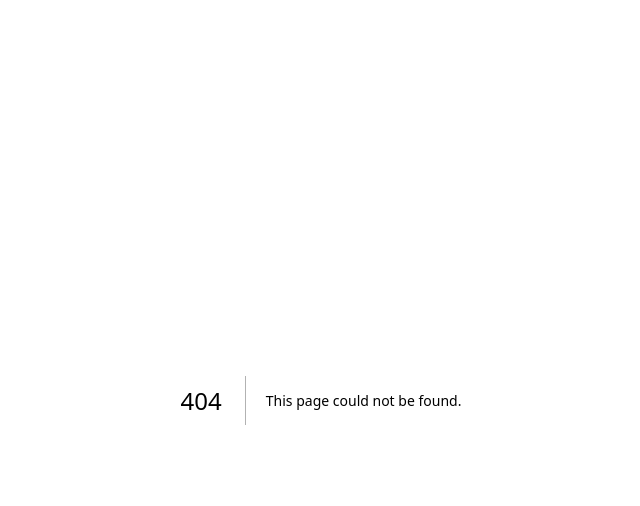
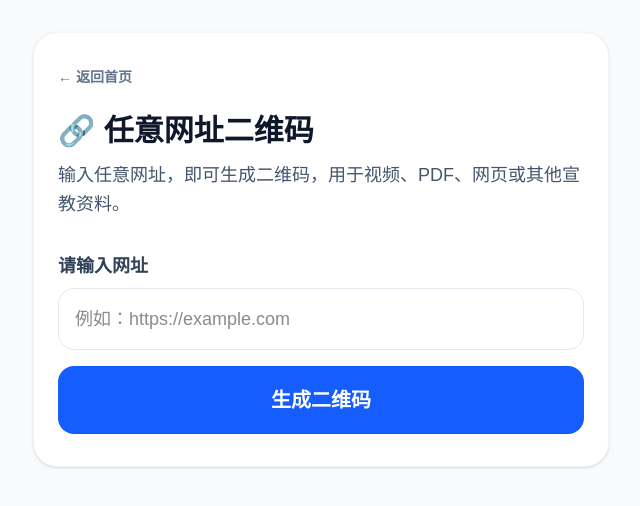
Before and after one commit to chenmeng900811-lang/health-education, a Next.js app: page /tools in a window 1280 px wide. Before the commit this address had no page. Shown: the top 506 px of the page, without its empty margins (319-959 px from the left). Built offline with nearby package versions, Linux system fonts and the light colour scheme.

Commit message:
add custom qrcode tool

```diff
--- a/app/page.tsx
+++ b/app/page.tsx
@@ -33,7 +33,7 @@ export default function Home() {
           </a>
 
           <a
-            href="./qrcode"
+            href="./tools"
             className="block rounded-2xl bg-slate-100 px-6 py-5 text-xl font-bold text-slate-700"
           >
             👩‍⚕️ 医护人员：进入工具箱 🔒
--- /dev/null
+++ b/app/tools/page.tsx
@@ -0,0 +1,153 @@
+'use client';
+
+import React, { useState } from 'react';
+import { QRCodeSVG } from 'qrcode.react';
+
+export default function ToolsPage() {
+  const [url, setUrl] = useState('');
+  const [finalUrl, setFinalUrl] = useState('');
+
+  const generateQRCode = () => {
+    if (!url.trim()) {
+      alert('请先输入网址');
+      return;
+    }
+
+    let cleanUrl = url.trim();
+
+    if (!cleanUrl.startsWith('http://') && !cleanUrl.startsWith('https://')) {
+      cleanUrl = `https://${cleanUrl}`;
+    }
+
+    setFinalUrl(cleanUrl);
+  };
+
+  const downloadSVG = () => {
+    const svg = document.getElementById('custom-qr-code');
+    if (!svg) return;
+
+    const serializer = new XMLSerializer();
+    const svgString = serializer.serializeToString(svg);
+    const blob = new Blob([svgString], {
+      type: 'image/svg+xml;charset=utf-8',
+    });
+
+    const objectUrl = URL.createObjectURL(blob);
+    const link = document.createElement('a');
+    link.href = objectUrl;
+    link.download = '二维码.svg';
+    link.click();
+
+    URL.revokeObjectURL(objectUrl);
+  };
+
+  const downloadPNG = () => {
+    const svg = document.getElementById('custom-qr-code');
+    if (!svg) return;
+
+    const serializer = new XMLSerializer();
+    const svgString = serializer.serializeToString(svg);
+    const blob = new Blob([svgString], {
+      type: 'image/svg+xml;charset=utf-8',
+    });
+
+    const objectUrl = URL.createObjectURL(blob);
+    const img = new Image();
+
+    img.onload = () => {
+      const canvas = document.createElement('canvas');
+      canvas.width = 1000;
+      canvas.height = 1000;
+
+      const ctx = canvas.getContext('2d');
+      if (!ctx) return;
+
+      ctx.fillStyle = '#ffffff';
+      ctx.fillRect(0, 0, 1000, 1000);
+      ctx.drawImage(img, 100, 100, 800, 800);
+
+      const pngUrl = canvas.toDataURL('image/png');
+
+      const link = document.createElement('a');
+      link.href = pngUrl;
+      link.download = '二维码.png';
+      link.click();
+
+      URL.revokeObjectURL(objectUrl);
+    };
+
+    img.src = objectUrl;
+  };
+
+  return (
+    <main className="min-h-screen bg-slate-50 px-4 py-8">
+      <div className="mx-auto max-w-xl rounded-3xl border border-slate-100 bg-white px-6 py-8 shadow-sm">
+        <a href="../" className="text-sm font-bold text-slate-500">
+          ← 返回首页
+        </a>
+
+        <h1 className="mt-6 text-3xl font-black text-slate-900">
+          🔗 任意网址二维码
+        </h1>
+
+        <p className="mt-3 text-lg leading-relaxed text-slate-600">
+          输入任意网址，即可生成二维码，用于视频、PDF、网页或其他宣教资料。
+        </p>
+
+        <div className="mt-8">
+          <label className="mb-2 block text-lg font-bold text-slate-700">
+            请输入网址
+          </label>
+
+          <input
+            value={url}
+            onChange={(e) => setUrl(e.target.value)}
+            placeholder="例如：https://example.com"
+            className="w-full rounded-2xl border border-slate-200 px-4 py-4 text-lg outline-none focus:border-blue-500"
+          />
+
+          <button
+            onClick={generateQRCode}
+            className="mt-4 w-full rounded-2xl bg-blue-600 px-6 py-5 text-xl font-bold text-white"
+          >
+            生成二维码
+          </button>
+        </div>
+
+        {finalUrl && (
+          <section className="mt-10 text-center">
+            <div className="inline-block rounded-2xl border border-slate-200 bg-white p-4">
+              <QRCodeSVG
+                id="custom-qr-code"
+                value={finalUrl}
+                size={220}
+                level="H"
+                includeMargin
+              />
+            </div>
+
+            <p className="mt-4 break-all text-sm text-slate-400">
+              {finalUrl}
+            </p>
+
+            <div className="mt-6 grid grid-cols-2 gap-3">
+              <button
+                onClick={downloadPNG}
+                className="rounded-2xl bg-blue-600 px-4 py-4 text-lg font-bold text-white"
+              >
+                下载 PNG
+              </button>
+
+              <button
+                onClick={downloadSVG}
+                className="rounded-2xl bg-green-600 px-4 py-4 text-lg font-bold text-white"
+              >
+                下载 SVG
+              </button>
+            </div>
+          </section>
+        )}
+      </div>
+    </main>
+  );
+}
```
